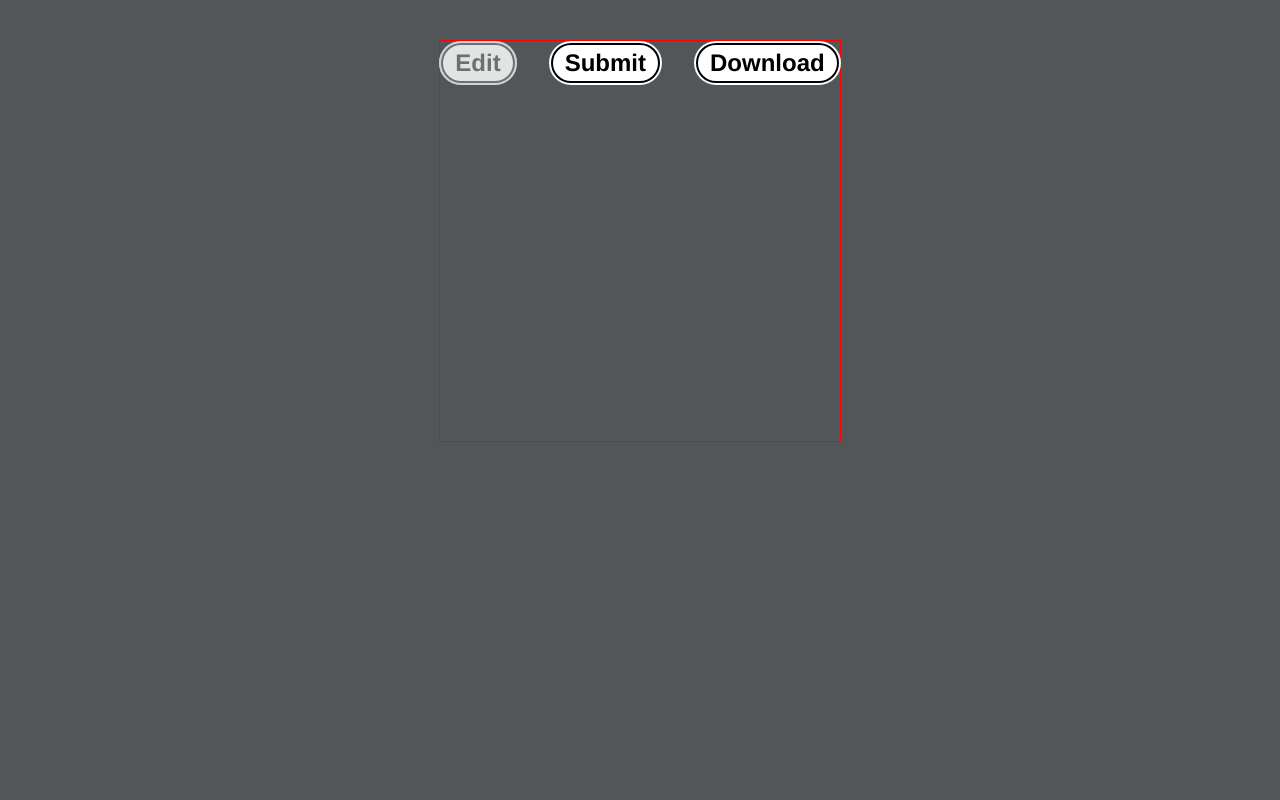
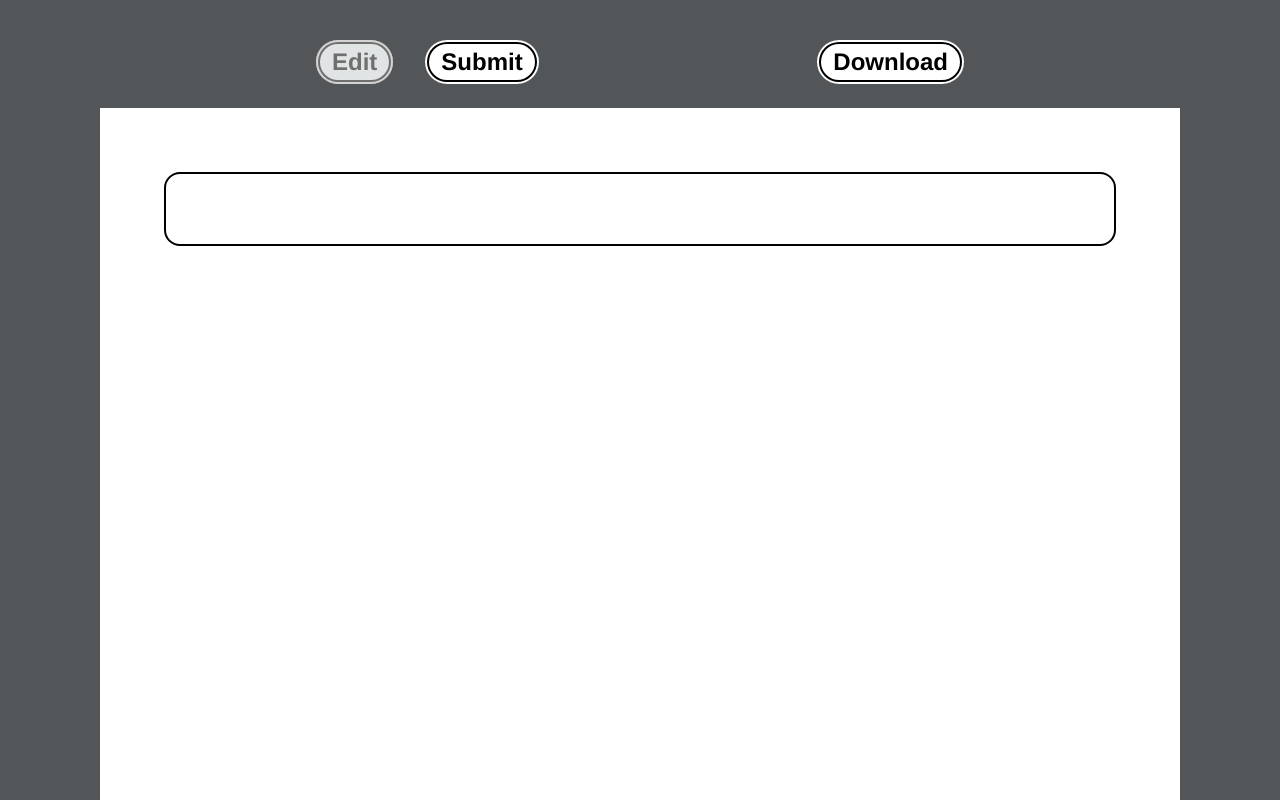
Before and after one commit to Namlev1/cv-app, a React (Vite) app: page / in a window 1280 px wide. Shown: the top 800 px of the page. Built offline with nearby package versions, Linux system fonts and the light colour scheme.

Commit message:
Add basic doc structure and Name field

```diff
--- a/src/components/App.jsx
+++ b/src/components/App.jsx
@@ -7,7 +7,7 @@ function App() {
   const [isEditMode, setIsEditMode] = useState(true)
   return (<>
     <ButtonList isEditMode={isEditMode} setIsEditMode={setIsEditMode} />
-    <Document />
+    <Document isEditMode={isEditMode}/>
   </>)
 }
 
--- a/src/components/ButtonList.jsx
+++ b/src/components/ButtonList.jsx
@@ -6,9 +6,10 @@ function ButtonList({ isEditMode, setIsEditMode }) {
     setIsEditMode(!isEditMode)
   }
 
-  return (<div className={'flex-row'}>
+  return (<div className={'flex-row btn-list'}>
     <Button text={'Edit'} isDisabled={isEditMode} onClick={toggleEditMode} />
     <Button text={'Submit'} isDisabled={!isEditMode} onClick={toggleEditMode} />
+    <div className="grow" ></div>
     <Button text={'Download'} />
   </div>)
 
--- a/src/components/Document.jsx
+++ b/src/components/Document.jsx
@@ -4,17 +4,18 @@ import List from './List.jsx'
 import Education from './Education.jsx'
 import ProjectList from './ProjectList.jsx'
 import Name from './Name.jsx'
+import '../styles/Document.css'
 
-function Document() {
-  return (<div>
-    <div>
-      <Name />
+function Document({isEditMode}) {
+  return (<div className={`doc grow ${isEditMode ? 'edit-mode' : ''}`}>
+    <div className={'flex-col doc-col'}>
+      <Name isDisabled={!isEditMode}/>
       <Description></Description>
       <Contact />
       <List />
       <List />
     </div>
-    <div>
+    <div className={'flex-col doc-col'}>
       <Education />
       <ProjectList />
       <List />
--- a/src/components/Name.jsx
+++ b/src/components/Name.jsx
@@ -1,4 +1,9 @@
-function Name({children}){
+import '../styles/Name.css'
+
+function Name({isDisabled}){
+  return (
+    <input type="text" className={'name'} disabled={isDisabled}/>
+  )
 
 }
 
--- a/src/index.css
+++ b/src/index.css
@@ -17,6 +17,13 @@ body{
 
 .flex-row{
   display: flex;
-  justify-content: space-between;
-  gap: 2rem;
 }
+
+.flex-col{
+  display: flex;
+  flex-direction: column;
+}
+
+.grow{
+  flex-grow: 1;
+}
--- a/src/styles/App.css
+++ b/src/styles/App.css
@@ -1,10 +1,10 @@
 #root{
-    /*max-width: 1200px;*/
-    height: 400px;
-    width: 400px;
-    border: 1px solid red;
+    max-width: 1080px;
+    min-height: 2000px;
+    width: 100%;
 
     display: flex;
     flex-direction: column;
     align-items: center;
+    gap: 1.5rem;
 }
--- a/src/styles/ButtonList.css
+++ b/src/styles/ButtonList.css
@@ -0,0 +1,4 @@
+.btn-list{
+    gap: 2rem;
+    width: 60%;
+}
--- /dev/null
+++ b/src/styles/Document.css
@@ -0,0 +1,14 @@
+.doc{
+    background-color: white;
+    width: 100%;
+    padding: 4rem;
+    box-sizing: border-box;
+}
+
+.doc-col{
+    gap: 1rem;
+}
+
+.doc:not(.edit-mode) *{
+    border-color: transparent;
+}
--- /dev/null
+++ b/src/styles/Name.css
@@ -0,0 +1,14 @@
+.name{
+    appearance: none;
+    font-family: "Courier New", Courier, monospace;
+    border: 2px solid black;
+    border-radius: 16px;
+    font-size: 3rem;
+    padding: 8px 16px;
+    width: 100%;
+    box-sizing: border-box;
+}
+
+.name:disabled{
+    color: inherit;
+}
```
